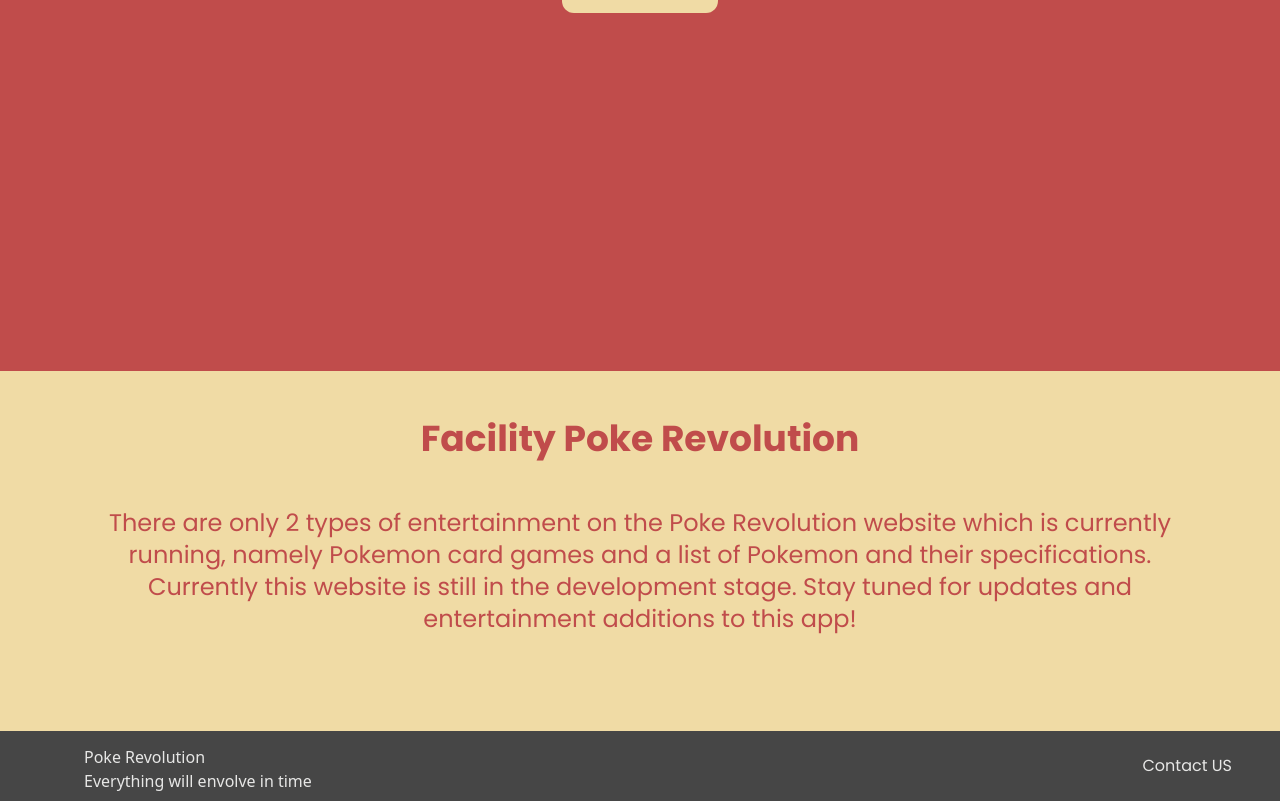
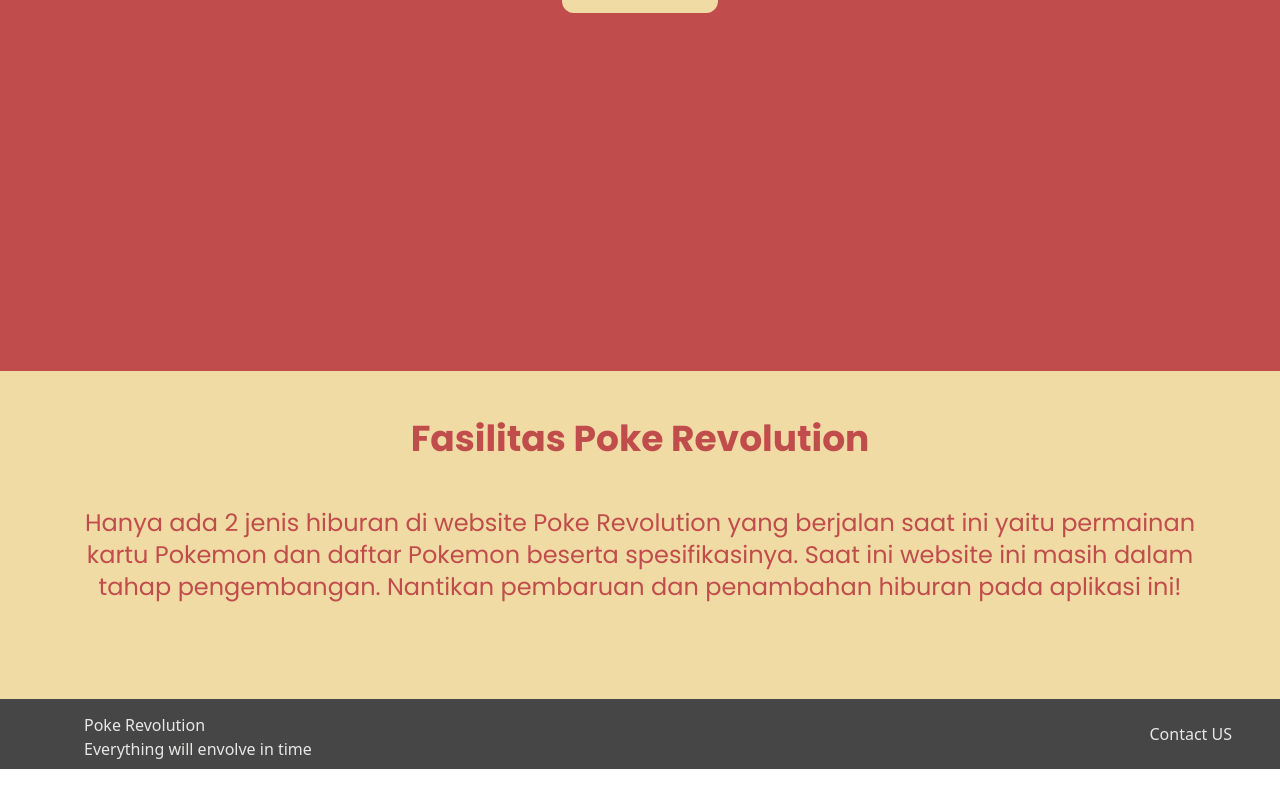
Before and after one commit to wramadhan/poke-revolution, a Next.js app: page / in a window 1280 px wide. Shown: the part 429-1230 px from the top of the page. After the commit the page ends 1198 px from the top, so only its background shows below. Built offline with nearby package versions, Linux system fonts and the light colour scheme; some icons are missing; a web font is replaced by a local one.

Commit message:
change : context to zustand

```diff
--- a/package.json
+++ b/package.json
@@ -16,7 +16,8 @@
     "react": "latest",
     "react-dom": "latest",
     "react-fast-marquee": "^1.6.1",
-    "react-ga4": "^2.1.0"
+    "react-ga4": "^2.1.0",
+    "zustand": "^4.5.0"
   },
   "devDependencies": {
     "@iconify/react": "^4.1.1",
--- a/src/components/home/facility.tsx
+++ b/src/components/home/facility.tsx
@@ -1,15 +1,16 @@
 import { FacilityContent, FacilityTitle } from '@/services/content'
-import { useState } from 'react'
+import { useLangStore } from '@/store/language'
 
 export const Facility = () => {
+  const { lang } = useLangStore()
   return (
     <div className='bg-secondary py-12'>
       <h2 className='text-primary font-bold text-4xl text-center'>
-        {FacilityTitle['en']}
+        {FacilityTitle[lang ? 'en' : 'id']}
       </h2>
 
       <p className='text-primary text-center text-2xl py-12 px-20'>
-        {FacilityContent['en']}
+        {FacilityContent[lang ? 'en' : 'id']}
       </p>
     </div>
   )
--- a/src/components/navbar.tsx
+++ b/src/components/navbar.tsx
@@ -1,12 +1,16 @@
 import { ReactNode, useState } from 'react'
 import { Icon } from '@iconify/react'
 import Link from 'next/link'
-import { AppContext, useApp } from '@/contexts/provider'
+import { Footer } from './footer'
+import { useLangStore } from '@/store/language'
+
 export const Navbar = ({ children }: { children: ReactNode }) => {
-  const [lang, setLang] = useState(false)
+  const { lang, toggle: changeLang } = useLangStore()
+  // const [lang, setLang] = useState(false)
   const [mode, setMode] = useState(false)
+
   return (
-    <div>
+    <>
       <header className='flex py-1.5 justify-between px-12 bg-quaternary text-primary'>
         <span className='flex'>
           <Icon
@@ -23,13 +27,14 @@
           <Link href='#'>Games</Link>
           <Link href='#'>Contact</Link>
           <span className='flex gap-3 mt-[-6px]'>
-            <ToglleButton check={lang} setCheck={setLang} lang={true} />
+            <ToglleButton check={lang} setCheck={changeLang} lang={true} />
             <ToglleButton check={mode} setCheck={setMode} lang={false} />
           </span>
         </nav>
       </header>
       <div>{children}</div>
-    </div>
+      <Footer />
+    </>
   )
 }
 
--- a/src/contexts/provider.tsx
+++ /dev/null
@@ -1,36 +0,0 @@
-import { createContext, useContext, useState, ReactNode } from 'react'
-
-type AppState = {
-  lang: string
-  theme: string
-}
-
-type AppContextType = {
-  appState: AppState
-  setAppState: (state: AppState) => void
-}
-
-export const AppContext = createContext<AppContextType | undefined>(undefined)
-
-export const AppProvider: React.FC<{ children: ReactNode }> = ({
-  children,
-}) => {
-  const [appState, setAppState] = useState<AppState>({
-    lang: 'en',
-    theme: 'light',
-  })
-
-  return (
-    <AppContext.Provider value={{ appState, setAppState }}>
-      {children}
-    </AppContext.Provider>
-  )
-}
-
-export const useApp = () => {
-  const context = useContext(AppContext)
-  if (!context) {
-    throw new Error('useApp must be used within an AppProvider')
-  }
-  return context
-}
--- a/src/pages/_app.tsx
+++ b/src/pages/_app.tsx
@@ -1,14 +1,11 @@
 import { Navbar } from '@/components/navbar'
-import { AppProvider } from '@/contexts/provider'
 import type { AppProps } from 'next/app'
 import '@/styles/globals.css'
 
 export default function App({ Component, pageProps }: AppProps) {
   return (
-    <AppProvider>
-      <Navbar>
-        <Component {...pageProps} />
-      </Navbar>
-    </AppProvider>
+    <Navbar>
+      <Component {...pageProps} />
+    </Navbar>
   )
 }
--- a/src/pages/index.tsx
+++ b/src/pages/index.tsx
@@ -1,4 +1,3 @@
-import { Footer } from '@/components/footer'
 import { Facility } from '@/components/home/facility'
 import { MainHome } from '@/components/home/mainSection'
 export default function Home() {
@@ -6,7 +5,6 @@
     <div className='font-poppins'>
       <MainHome />
       <Facility />
-      <Footer />
     </div>
   )
 }
--- /dev/null
+++ b/src/store/language.ts
@@ -0,0 +1,11 @@
+import { create } from 'zustand'
+
+type LangStore = {
+  lang: boolean
+  toggle: () => void
+}
+
+export const useLangStore = create<LangStore>((set) => ({
+  lang: false,
+  toggle: () => set((state) => ({ lang: state.lang != true })),
+}))
```
Also changed, not shown: 1 other file (tests, documents, lock files or other folders).
